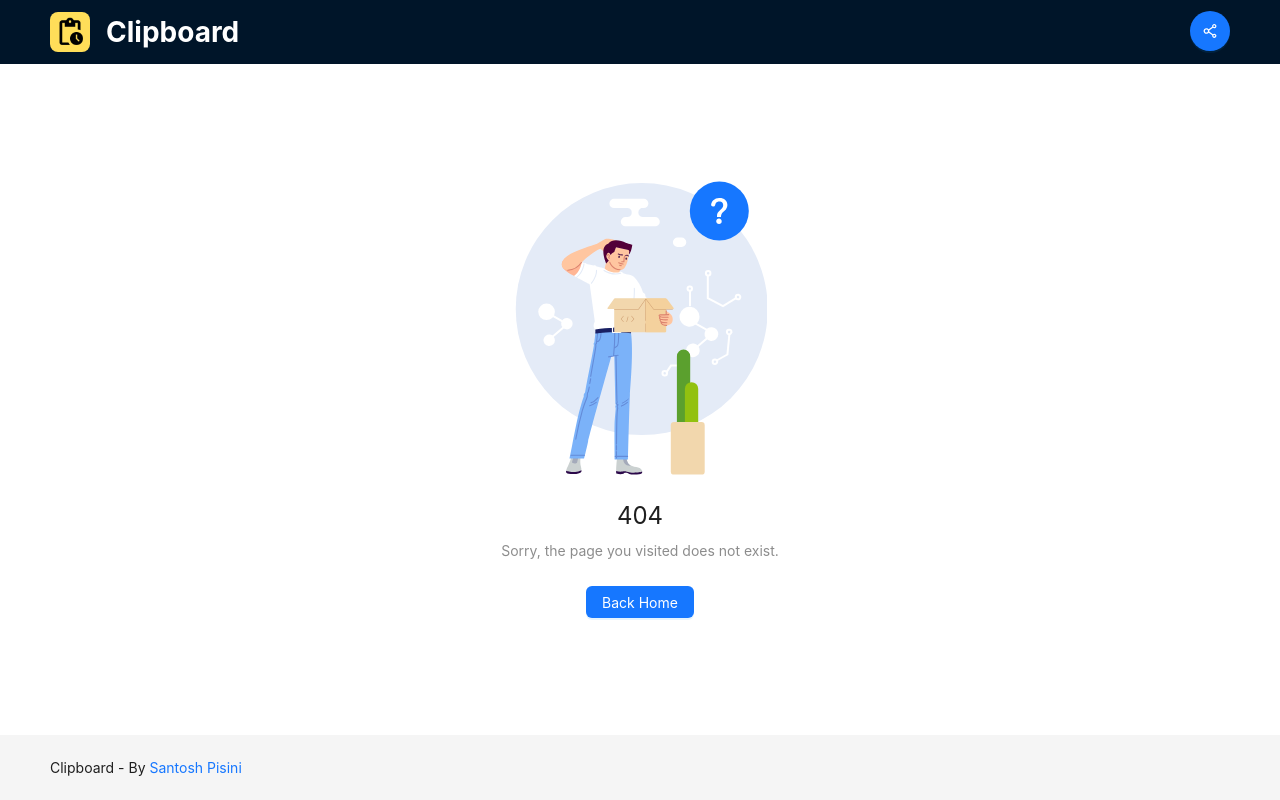
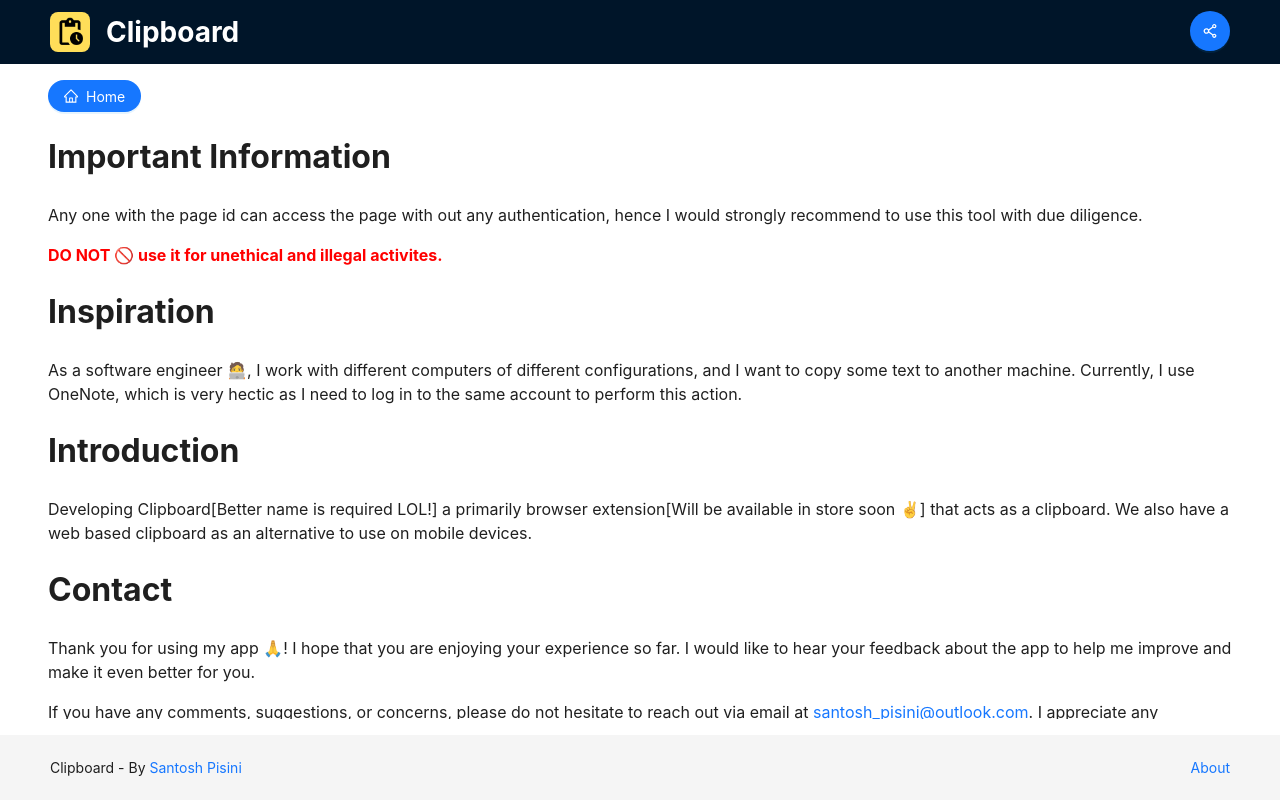
Before and after one commit to SantoshPisini/clipboard, a React (Create React App) app in the folder web/: page /about in a window 1280 px wide. Before the commit this address had no page. Built offline with nearby package versions, Linux system fonts and the light colour scheme.

Commit message:
About page

```diff
--- a/web/src/App.css
+++ b/web/src/App.css
@@ -26,3 +26,8 @@
     -ms-user-select: none;
     user-select: none;
 }
+
+.footer {
+    display: flex;
+    justify-content: space-between;
+}
--- a/web/src/App.js
+++ b/web/src/App.js
@@ -3,11 +3,12 @@ import logo from "./assets/logo512.png";
 
 import Main from "./pages/Main";
 import Page from "./pages/Page";
+import About from "./pages/About";
 import NotFound from "./pages/NotFound";
+import ShareModel from "./models/ShareModel";
 
 import { Layout } from "antd";
 import { createBrowserRouter, RouterProvider } from "react-router-dom";
-import ShareModel from "./pages/ShareModel";
 
 const { Header, Footer, Content } = Layout;
 
@@ -21,6 +22,10 @@ function App() {
     {
       path: "page/:pageId",
       element: <Page />,
+    },
+    {
+      path: "about",
+      element: <About />,
     },
     {
       path: "*",
@@ -39,7 +44,8 @@ function App() {
       <Content className="content">
         <RouterProvider router={router} />
       </Content>
-      <Footer>
+      <Footer className="footer">
+        <span>
           {"Clipboard - By "}
           <a
             href="https://santoshpisini.github.io?utm_medium=personal-apps&utm_source=clipboard&utm_content=footer"
@@ -48,6 +54,8 @@ function App() {
           >
             Santosh Pisini
           </a>
+        </span>
+        <a href={`/about`}>About</a>
       </Footer>
     </Layout>
   );
--- /dev/null
+++ b/web/src/pages/About.css
@@ -0,0 +1,18 @@
+.main-about-container {
+    height: 100%;
+    margin: 0px 32px;
+    font-size: 16px;
+    line-height: 1.5;
+    overflow: scroll;
+}
+
+.imp-text {
+    color: red;
+    font-weight: bold;
+}
+
+@media screen and (max-width: 600px) {
+    .main-about-container {
+        margin: 0px;
+    }
+}
--- /dev/null
+++ b/web/src/pages/About.js
@@ -0,0 +1,77 @@
+import "./About.css";
+
+import { Button } from "antd";
+import { HomeOutlined } from "@ant-design/icons";
+import { useNavigate } from "react-router-dom";
+
+function About() {
+  const navigate = useNavigate();
+  return (
+    <div className="main-about-container">
+      <Button
+        type="primary"
+        shape="round"
+        icon={<HomeOutlined />}
+        size="middle"
+        onClick={() => {
+          navigate("/");
+        }}
+      >
+        Home
+      </Button>
+      <h1>Important Information</h1>
+      <p>
+        Any one with the page id can access the page with out any
+        authentication, hence I would strongly recommend to use this tool with
+        due diligence.
+      </p>
+      <p className="imp-text">
+        DO NOT 🚫 use it for unethical and illegal activites.
+      </p>
+      <h1>Inspiration</h1>
+      <p>
+        As a software engineer 🧑‍💻, I work with different computers of different
+        configurations, and I want to copy some text to another machine.
+        Currently, I use OneNote, which is very hectic as I need to log in to
+        the same account to perform this action.
+      </p>
+      <h1>Introduction</h1>
+      <p>
+        Developing Clipboard[Better name is required LOL!] a primarily browser
+        extension[Will be available in store soon ✌️] that acts as a clipboard.
+        We also have a web based clipboard as an alternative to use on mobile
+        devices.
+      </p>
+      <h1>Contact</h1>
+      <p>
+        Thank you for using my app 🙏! I hope that you are enjoying your
+        experience so far. I would like to hear your feedback about the app to
+        help me improve and make it even better for you.
+      </p>
+      <p>
+        If you have any comments, suggestions, or concerns, please do not
+        hesitate to reach out via email at{" "}
+        <a
+          href="mailto:santosh_pisini@outlook.com"
+          target="_blank"
+          rel="noreferrer"
+        >
+          santosh_pisini@outlook.com
+        </a>
+        . I appreciate any feedback you can give me, as it will help me to
+        continue providing you with the best possible experience.
+      </p>
+      <p>Thank you for your support and for choosing my app!</p>
+      <span>Best regards,</span>
+      <br></br>
+      <a
+        href="https://santoshpisini.github.io?utm_medium=personal-apps&utm_source=clipboard&utm_content=about"
+        target="_blank"
+        rel="noopener noreferrer"
+      >
+        Santosh Pisini
+      </a>
+    </div>
+  );
+}
+export default About;
--- a/web/src/pages/Page.js
+++ b/web/src/pages/Page.js
@@ -1,6 +1,6 @@
 import "./Page.css";
 
-import InfoModel from "./InfoModel";
+import InfoModel from "../models/InfoModel";
 import PageService from "../services/PageService";
 
 import { Progress, Button, Spin, message } from "antd";
```
Also changed, not shown: web/src/models/InfoModel.js (renamed from web/src/pages/InfoModel.js), web/src/models/ShareModel.js (renamed from web/src/pages/ShareModel.js). Lines whose indentation alone changed are shown as unchanged.
